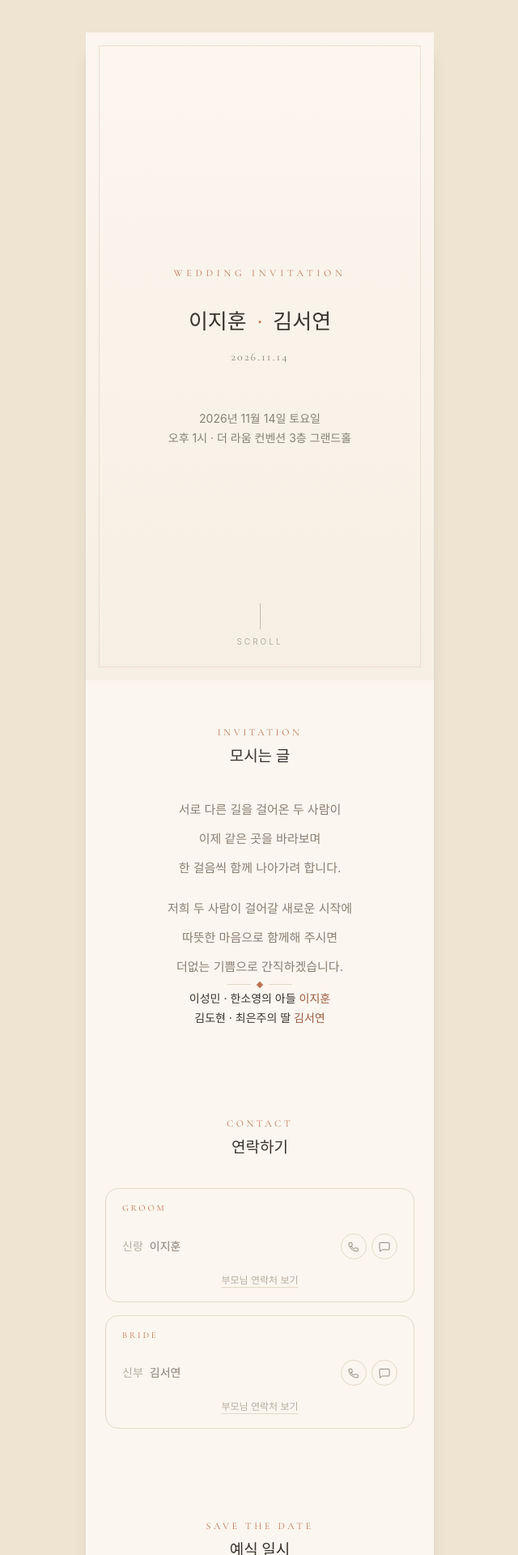
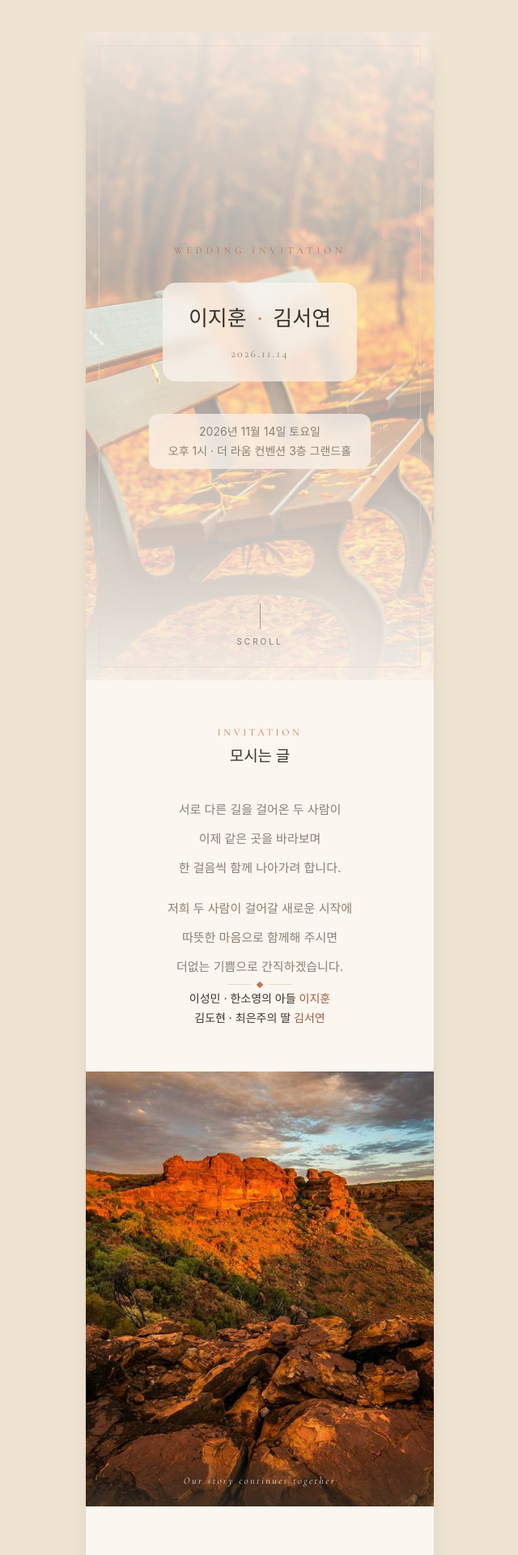
Before and after one commit to hyr0208/wedding-invitation-letter, a React (Vite) app: page / in a window 1280 px wide. Shown: the top 1920 px of the page at 81% size, without its empty margins (319-959 px from the left). Built offline with nearby package versions, Linux system fonts and the light colour scheme; a web font is replaced by a local one.

Commit message:
Add sample wedding photos to cover and mid-page moment section
Placeholder photos (from picsum.photos, Unsplash-sourced) illustrate
where real couple photos would go — swap src/assets/photos/*.jpg with
real images later.

```diff
--- a/src/App.tsx
+++ b/src/App.tsx
@@ -1,6 +1,7 @@
 import { invitation } from './data/invitation'
 import { Cover } from './components/Cover'
 import { Greeting } from './components/Greeting'
+import { PhotoMoment } from './components/PhotoMoment'
 import { Couple } from './components/Couple'
 import { DateInfo } from './components/DateInfo'
 import { Gallery } from './components/Gallery'
@@ -14,6 +15,7 @@ function App() {
       <div className="mx-auto min-h-svh w-full max-w-[430px] bg-cream shadow-none sm:min-h-0 sm:rounded-3xl sm:shadow-xl">
         <Cover data={invitation} />
         <Greeting data={invitation} />
+        <PhotoMoment caption="Our story continues together" />
         <Couple data={invitation} />
         <DateInfo data={invitation} />
         <Gallery />
--- a/src/components/Cover.tsx
+++ b/src/components/Cover.tsx
@@ -1,4 +1,5 @@
 import type { InvitationData } from '../types'
+import coverBg from '../assets/photos/cover-bg.jpg'
 
 interface CoverProps {
   data: InvitationData
@@ -11,14 +12,21 @@ export function Cover({ data }: CoverProps) {
   ).padStart(2, '0')}`
 
   return (
-    <section className="relative flex min-h-svh flex-col items-center justify-center overflow-hidden bg-gradient-to-b from-cream to-cream-soft px-8 py-16 text-center">
+    <section className="relative flex min-h-svh flex-col items-center justify-center overflow-hidden px-8 py-16 text-center">
+      <img
+        src={coverBg}
+        alt=""
+        className="absolute inset-0 h-full w-full object-cover"
+      />
+      <div className="absolute inset-0 bg-linear-to-b from-cream/92 via-cream/60 to-cream/95" />
       <div className="pointer-events-none absolute inset-4 border border-terracotta-soft/70" />
 
+      <div className="relative flex flex-col items-center">
         <p className="font-serif-en text-xs tracking-[0.4em] text-terracotta uppercase">
           Wedding Invitation
         </p>
 
-      <div className="mt-8 flex flex-col items-center gap-3">
+        <div className="mt-8 flex flex-col items-center gap-3 rounded-2xl bg-cream/70 px-8 py-6 backdrop-blur-sm">
           <h1 className="font-serif-kr text-[26px] leading-relaxed font-medium text-ink">
             {data.groom.name}
             <span className="mx-3 text-terracotta">·</span>
@@ -27,15 +35,16 @@ export function Cover({ data }: CoverProps) {
           <p className="font-serif-en text-sm tracking-[0.15em] text-ink-soft">{dateNumeric}</p>
         </div>
 
-      <div className="mt-14 flex flex-col items-center gap-1 text-sm text-ink-soft">
+        <div className="mt-10 flex flex-col items-center gap-1 rounded-xl bg-cream/70 px-6 py-3 text-sm text-ink-soft backdrop-blur-sm">
           <p>{data.weddingDateLabel}</p>
           <p>
             {data.weddingTimeLabel} · {data.venueName} {data.venueHall}
           </p>
         </div>
+      </div>
 
-      <div className="absolute bottom-10 flex flex-col items-center gap-2 text-ink-faint">
-        <span className="h-8 w-px animate-pulse bg-ink-faint" />
+      <div className="absolute bottom-10 flex flex-col items-center gap-2 text-ink-soft">
+        <span className="h-8 w-px animate-pulse bg-ink-soft" />
         <span className="text-[10px] tracking-[0.3em] uppercase">Scroll</span>
       </div>
     </section>
--- a/src/components/Gallery.tsx
+++ b/src/components/Gallery.tsx
@@ -28,7 +28,7 @@ export function Gallery() {
             key={i}
             type="button"
             onClick={() => setActive(i)}
-            className={`flex aspect-3/4 items-center justify-center rounded-lg bg-gradient-to-br ${TONES[i]} text-xs text-ink-faint transition-transform active:scale-95`}
+            className={`flex aspect-3/4 items-center justify-center rounded-lg bg-linear-to-br ${TONES[i]} text-xs text-ink-faint transition-transform active:scale-95`}
           >
             {String(i + 1).padStart(2, '0')}
           </button>
@@ -41,7 +41,7 @@ export function Gallery() {
           onClick={close}
         >
           <div
-            className={`flex aspect-3/4 w-full max-w-[280px] items-center justify-center rounded-xl bg-gradient-to-br text-4xl font-light text-cream ${TONES[active]}`}
+            className={`flex aspect-3/4 w-full max-w-[280px] items-center justify-center rounded-xl bg-linear-to-br text-4xl font-light text-cream ${TONES[active]}`}
             onClick={(e) => e.stopPropagation()}
           >
             {String(active + 1).padStart(2, '0')}
--- /dev/null
+++ b/src/components/PhotoMoment.tsx
@@ -0,0 +1,26 @@
+import { useInView } from '../hooks/useInView'
+import momentPhoto from '../assets/photos/moment.jpg'
+
+interface PhotoMomentProps {
+  caption: string
+}
+
+export function PhotoMoment({ caption }: PhotoMomentProps) {
+  const { ref, inView } = useInView<HTMLElement>()
+
+  return (
+    <section
+      ref={ref}
+      className={`relative aspect-4/5 w-full overflow-hidden transition-all duration-700 ease-out ${
+        inView ? 'translate-y-0 opacity-100' : 'translate-y-4 opacity-0'
+      }`}
+    >
+      <img src={momentPhoto} alt="" className="h-full w-full object-cover" />
+      <div className="absolute inset-x-0 bottom-0 bg-linear-to-t from-ink/60 to-transparent px-6 py-6">
+        <p className="font-serif-en text-center text-xs tracking-[0.2em] text-cream/90 italic">
+          {caption}
+        </p>
+      </div>
+    </section>
+  )
+}
```
Also changed, not shown: src/assets/photos/cover-bg.jpg (added), src/assets/photos/moment.jpg (added). Lines whose indentation alone changed are shown as unchanged.
